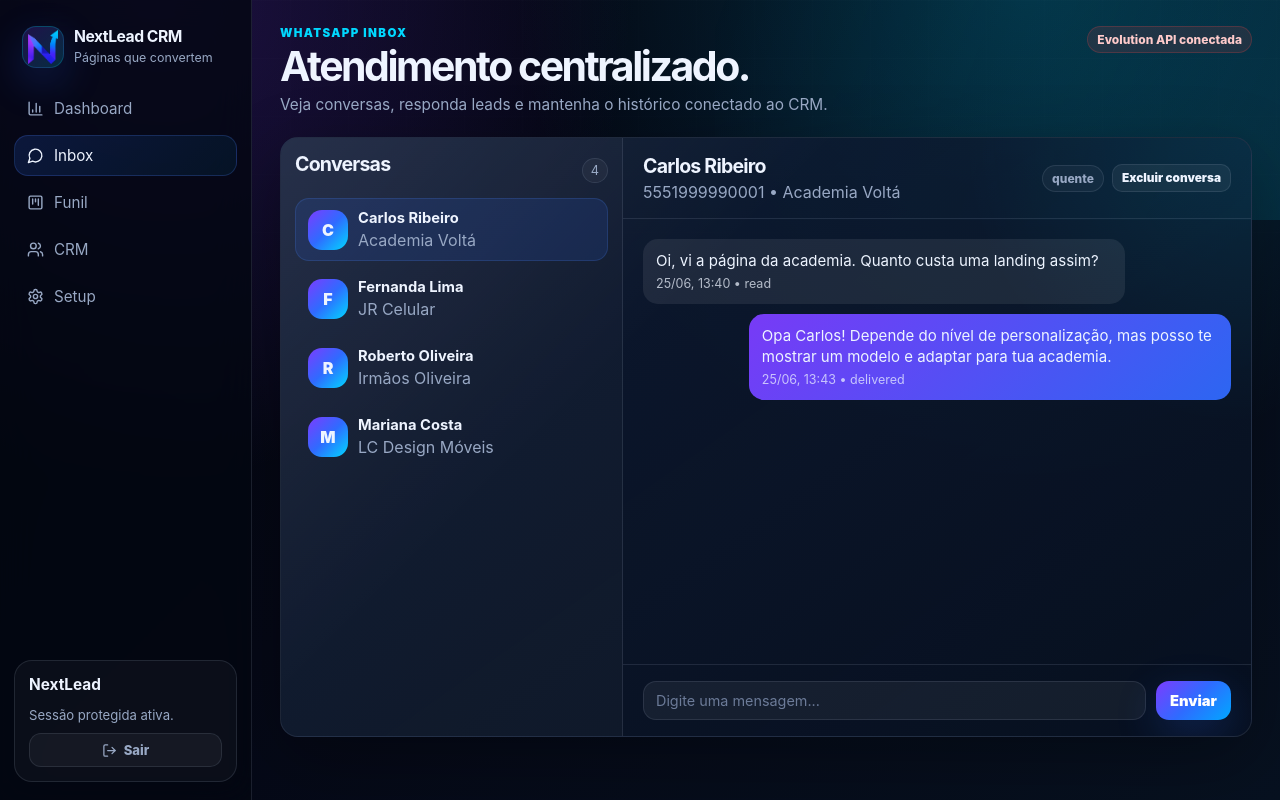
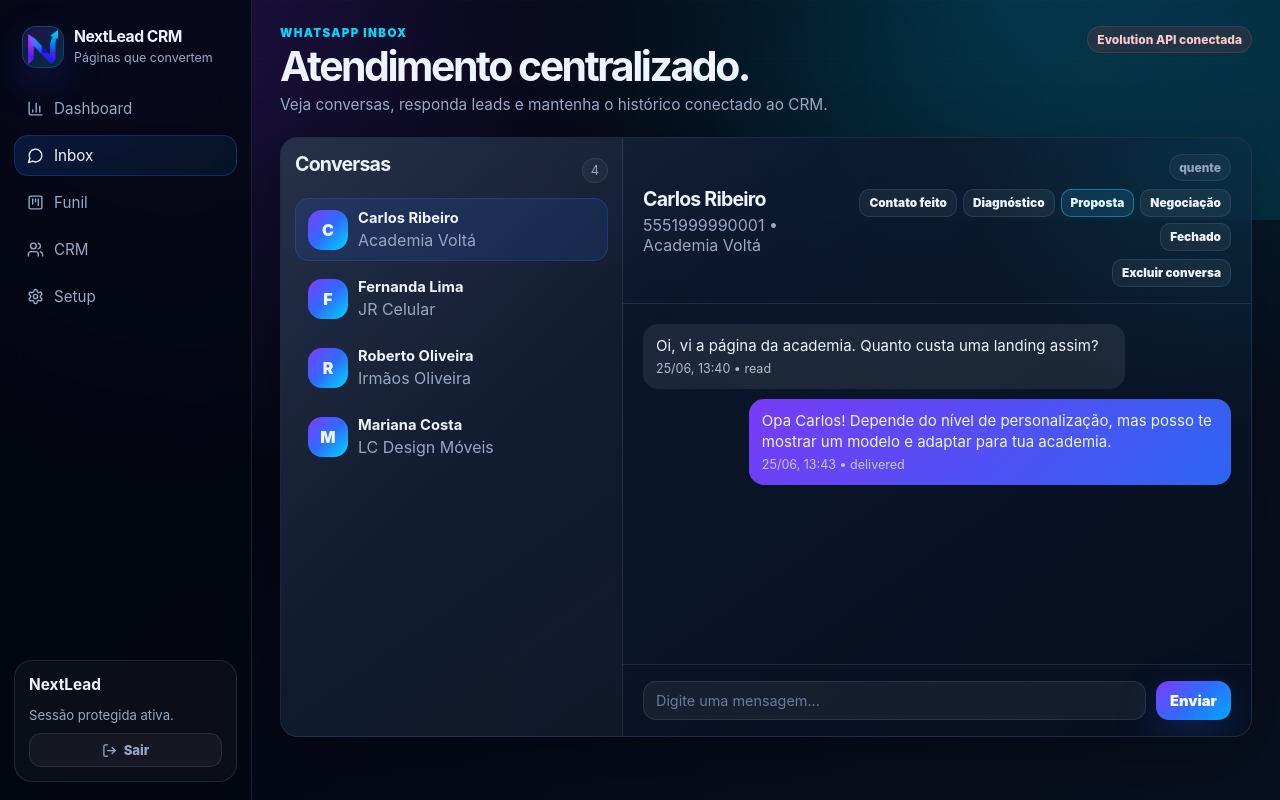
Before and after one commit to anthonytribeiro587/crm-nextlead, a Next.js app: page /inbox in a window 1280 px wide. Built offline with nearby package versions, Linux system fonts and the light colour scheme; no server answers.

Commit message:
funilactionsinbox

```diff
--- a/app/globals.css
+++ b/app/globals.css
@@ -341,6 +341,23 @@ td { color: #dbe7f8; font-size: .9rem; }
 }
 .message.outbound { align-self: flex-end; background: linear-gradient(135deg, rgba(124,60,255,.96), rgba(47,107,255,.94)); }
 .composer { display: flex; gap: 10px; padding: 16px 20px; border-top: 1px solid var(--line); }
+
+.lead-stage-actions {
+  display: flex;
+  gap: 6px;
+  flex-wrap: wrap;
+  justify-content: flex-end;
+}
+.btn.active-action {
+  border-color: rgba(42, 213, 255, .42);
+  background: rgba(42, 213, 255, .12);
+  color: #dff8ff;
+}
+.inbox-action-alert {
+  margin: 10px 20px 0;
+  padding: 10px 12px;
+}
+
 
 .input, .textarea, .select {
   width: 100%;
--- a/app/inbox/page.tsx
+++ b/app/inbox/page.tsx
@@ -5,7 +5,7 @@ import { InboxClient } from "@/components/InboxClient";
 import { getCrmData } from "@/lib/data";
 
 export default async function InboxPage() {
-  const { contacts, messages } = await getCrmData();
+  const { contacts, messages, deals, stages } = await getCrmData();
 
   return (
     <>
@@ -17,7 +17,7 @@ export default async function InboxPage() {
         </div>
         <span className="badge hot">Evolution API conectada</span>
       </div>
-      <InboxClient contacts={contacts} messages={messages} />
+      <InboxClient contacts={contacts} messages={messages} deals={deals} stages={stages} />
     </>
   );
 }
--- a/components/InboxClient.tsx
+++ b/components/InboxClient.tsx
@@ -2,19 +2,78 @@
 
 import { useMemo, useState } from "react";
 import { useRouter } from "next/navigation";
-import type { Contact, Message } from "@/lib/types";
+import type { Contact, Deal, Message, Stage } from "@/lib/types";
 import { shortDate } from "@/lib/format";
 
-export function InboxClient({ contacts: initialContacts, messages: initialMessages }: { contacts: Contact[]; messages: Message[] }) {
+export function InboxClient({
+  contacts: initialContacts,
+  messages: initialMessages,
+  deals: initialDeals,
+  stages,
+}: {
+  contacts: Contact[];
+  messages: Message[];
+  deals: Deal[];
+  stages: Stage[];
+}) {
   const [contacts, setContacts] = useState<Contact[]>(initialContacts);
   const [selectedId, setSelectedId] = useState(initialContacts[0]?.id);
   const [messages, setMessages] = useState<Message[]>(initialMessages);
+  const [deals, setDeals] = useState<Deal[]>(initialDeals);
   const [draft, setDraft] = useState("");
+  const [actionMessage, setActionMessage] = useState<string | null>(null);
+  const [moving, setMoving] = useState<string | null>(null);
   const [deleting, setDeleting] = useState(false);
   const router = useRouter();
 
   const selected = contacts.find((contact) => contact.id === selectedId) || contacts[0];
+  const selectedDeal = useMemo(() => deals.find((deal) => deal.contactId === selected?.id && deal.status !== "perdido"), [deals, selected?.id]);
+  const targetStages = useMemo(() => {
+    const wanted = ["Contato feito", "Diagnóstico", "Proposta enviada", "Negociação", "Fechado"];
+    return wanted
+      .map((title) => stages.find((stage) => stage.title.toLowerCase() === title.toLowerCase()))
+      .filter(Boolean) as Stage[];
+  }, [stages]);
   const threadMessages = useMemo(() => messages.filter((message) => message.contactId === selected?.id), [messages, selected?.id]);
+
+  async function moveSelectedDeal(stage: Stage) {
+    if (!selected || !selectedDeal) {
+      setActionMessage("Este contato ainda não tem oportunidade vinculada.");
+      return;
+    }
+
+    const isClosed = stage.title.toLowerCase().includes("fechado");
+    setMoving(stage.id);
+    setActionMessage(null);
+
+    try {
+      const response = await fetch("/api/pipeline/deals", {
+        method: "PATCH",
+        headers: { "Content-Type": "application/json" },
+        body: JSON.stringify({
+          dealId: selectedDeal.id,
+          stageId: stage.id,
+          status: isClosed ? "ganho" : "aberto",
+        }),
+      });
+      const result = await response.json().catch(() => ({}));
+      if (!response.ok) throw new Error(result.error || "Erro ao mover oportunidade.");
+
+      setDeals((current) =>
+        current.map((deal) =>
+          deal.id === selectedDeal.id
+            ? { ...deal, stageId: stage.id, status: isClosed ? "ganho" : "aberto" }
+            : deal,
+        ),
+      );
+      setActionMessage(`Oportunidade movida para ${stage.title}.`);
+      router.refresh();
+    } catch (error) {
+      setActionMessage(error instanceof Error ? error.message : "Erro ao mover oportunidade.");
+    } finally {
+      setMoving(null);
+    }
+  }
 
   async function deleteConversation(contactId: string) {
     const contact = contacts.find((item) => item.id === contactId);
@@ -96,7 +155,7 @@ export function InboxClient({ contacts: initialContacts, messages: initialMessag
         </div>
 
         {contacts.map((contact) => (
-          <button key={contact.id} className={`thread ${contact.id === selected?.id ? "active" : ""}`} onClick={() => setSelectedId(contact.id)}>
+          <button key={contact.id} className={`thread ${contact.id === selected?.id ? "active" : ""}`} onClick={() => { setSelectedId(contact.id); setActionMessage(null); }}>
             <span className="avatar">{contact.name.slice(0, 1)}</span>
             <span className="thread-copy">
               <strong>{contact.name}</strong>
@@ -114,11 +173,26 @@ export function InboxClient({ contacts: initialContacts, messages: initialMessag
           </div>
           <div className="chat-head-actions">
             <span className="badge">{selected?.temperature}</span>
+            <div className="lead-stage-actions" aria-label="Ações do funil">
+              {targetStages.map((stage) => (
+                <button
+                  key={stage.id}
+                  type="button"
+                  className={`btn mini secondary ${selectedDeal?.stageId === stage.id ? "active-action" : ""}`}
+                  onClick={() => moveSelectedDeal(stage)}
+                  disabled={!selectedDeal || moving === stage.id}
+                  title={`Mover para ${stage.title}`}
+                >
+                  {moving === stage.id ? "Movendo..." : stage.title.replace(" enviada", "")}
+                </button>
+              ))}
+            </div>
             <button className="btn mini secondary" onClick={() => selected && deleteConversation(selected.id)} disabled={deleting}>
               {deleting ? "Excluindo..." : "Excluir conversa"}
             </button>
           </div>
         </header>
+        {actionMessage && <div className="inline-alert inbox-action-alert">{actionMessage}</div>}
 
         <div className="messages">
           {threadMessages.length === 0 && (
```
